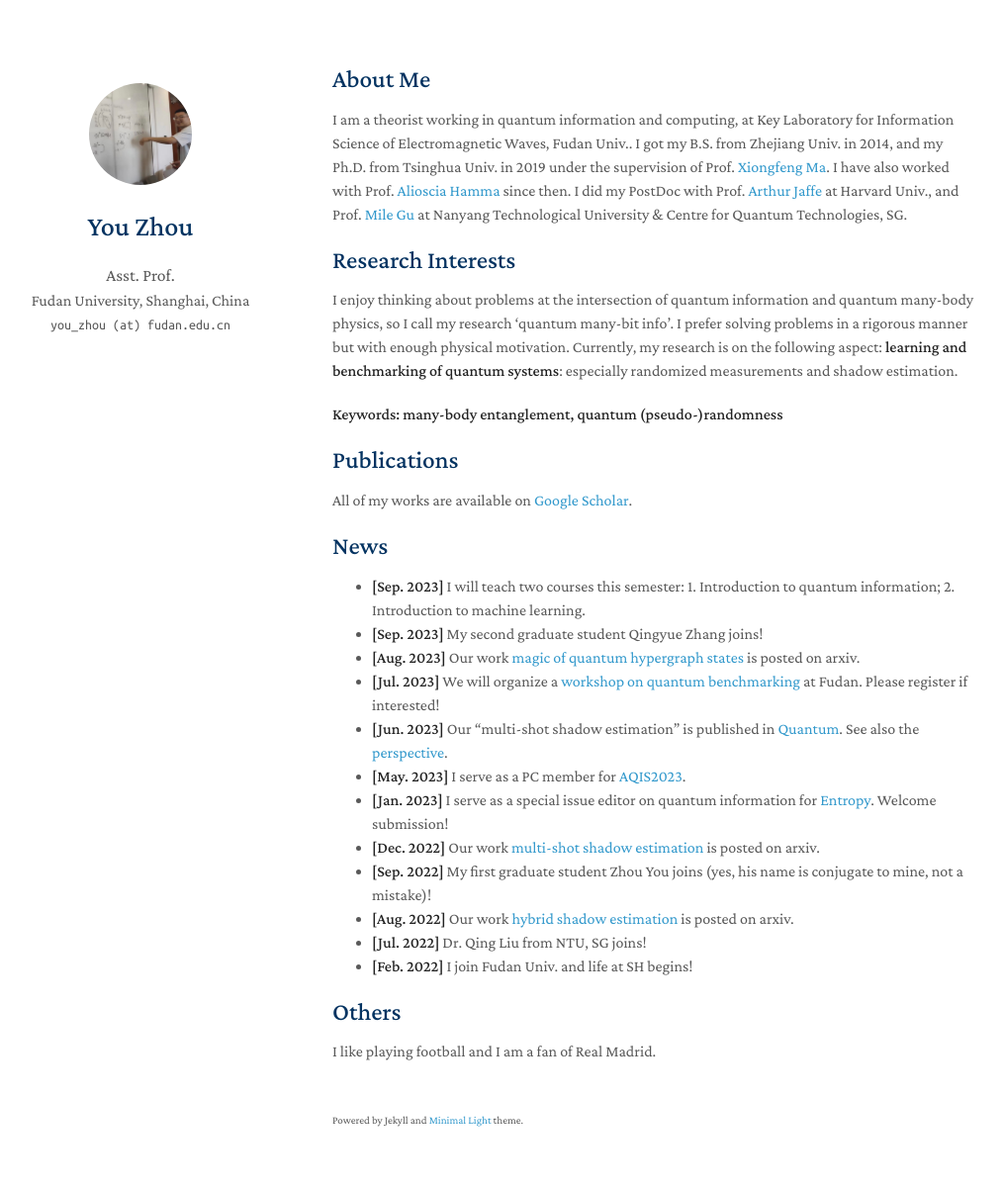
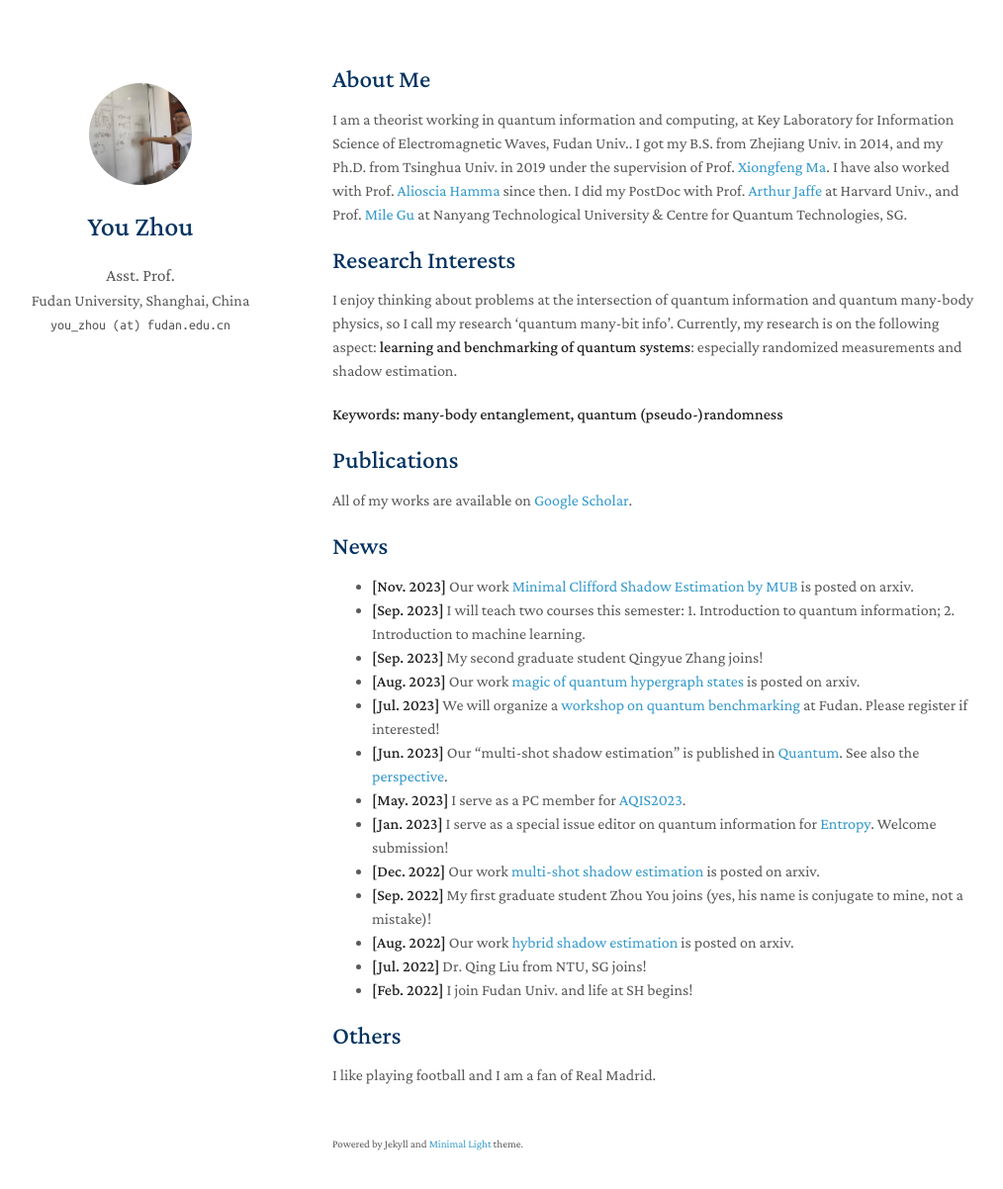
Before and after one commit to youzhoutravel/homepage1, a Jekyll site: the page built from index.md, in a window 1280 px wide and 1237 px high. Shown: the top 1202 px of the window at 99% size, without its empty margins (134-1148 px from the left). Built offline with Jekyll 4.4.1, drawn with Linux system fonts in a browser that asks for light colours; nearby versions of some CDN libraries; a style sheet for code colours, icons or effects is not loaded; our own code applies the rules of GitHub Pages for plain Markdown files.

Commit message:
Update index.md

```diff
--- a/index.md
+++ b/index.md
@@ -7,7 +7,7 @@ layout: homepage
 I am a theorist working in quantum information and computing, at Key Laboratory for Information Science of Electromagnetic Waves, Fudan Univ.. I got my B.S. from Zhejiang Univ. in 2014, and my Ph.D. from Tsinghua Univ. in 2019 under the supervision of Prof. [Xiongfeng Ma](https://iiis.tsinghua.edu.cn/maxiongfeng/). I have also worked with Prof. [Alioscia Hamma](https://www.quantumphysics.fun/) since then. I did my PostDoc with Prof. [Arthur Jaffe](https://mathpicture.fas.harvard.edu/) at Harvard Univ., and Prof. [Mile Gu](https://www.quantumcomplexity.org/milegu/) at Nanyang Technological University & Centre for Quantum Technologies, SG.
 
 ## Research Interests
-I enjoy thinking about problems at the intersection of quantum information and quantum many-body physics, so I call my research 'quantum many-bit info'. I prefer solving problems in a rigorous manner but with enough physical motivation.
+I enjoy thinking about problems at the intersection of quantum information and quantum many-body physics, so I call my research 'quantum many-bit info'.
 Currently, my research is on the following aspect: **learning and benchmarking of quantum systems**: especially randomized measurements and shadow estimation.
 
 **Keywords: many-body entanglement, quantum (pseudo-)randomness**
@@ -17,6 +17,7 @@ Currently, my research is on the following aspect: **learning and benchmarking o
 All of my works are available on [Google Scholar](https://scholar.google.com/citations?view_op=list_works&hl=en&hl=en&user=oQ_tbtYAAAAJ&sortby=pubdate).
 
 ## News
+- **[Nov. 2023]** Our work [Minimal Clifford Shadow Estimation by MUB](https://arxiv.org/pdf/2310.18749.pdf) is posted on arxiv.
 - **[Sep. 2023]** I will teach two courses this semester: 1. Introduction to quantum information; 2. Introduction to machine learning.
 - **[Sep. 2023]** My second graduate student Qingyue Zhang joins!
 - **[Aug. 2023]** Our work [magic of quantum hypergraph states](https://arxiv.org/pdf/2308.01886.pdf) is posted on arxiv.
```
